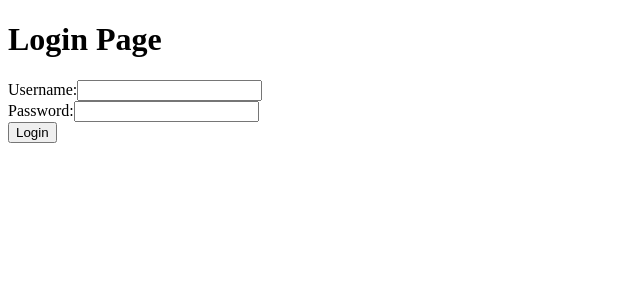
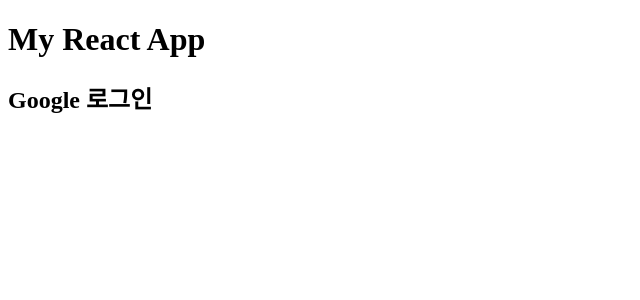
Before and after one commit to turtleneck-saver/Frontend, a React (Create React App) app: page / in a window 1280 px wide. Shown: the top 300 px of the page, without its empty margins (0-640 px from the left). Built offline with nearby package versions, Linux system fonts and the light colour scheme.

Commit message:
updated 2025-05-22

```diff
--- a/package.json
+++ b/package.json
@@ -30,6 +30,8 @@
     "@emotion/styled": "^11.13.0",
     "@material-ui/icons": "^4.11.3",
     "@mui/material": "^6.1.1",
+    "@react-oauth/google": "^0.12.2",
+    "axios": "^1.9.0",
     "react-ion-icon": "^4.0.0",
     "react-router-dom": "^6.26.2",
     "react-scripts": "^5.0.1",
--- /dev/null
+++ b/src/components/GoogleLoginButton.jsx
@@ -0,0 +1,67 @@
+import { GoogleOAuthProvider, GoogleLogin } from "@react-oauth/google";
+
+const GoogleLoginButton = () => {
+  const backendValidateTokenUrl =
+    "http://127.0.0.1:8000/api/google/validate_token/";
+  const GOOGLE_CLIENT_ID_CLIENT_SIDE =
+    "235310330925-m7hmtbipvf03i085obskko131l84ske7.apps.googleusercontent.com";
+  const handleLoginSuccess = async (credentialResponse) => {
+    const idToken = credentialResponse.credential;
+    const headers = {
+      "Content-Type": "application/json",
+    };
+
+    try {
+      const res = await fetch(backendValidateTokenUrl, {
+        method: "POST",
+        headers: headers,
+        body: JSON.stringify({ access_token: idToken }),
+      });
+
+      if (!res.ok) {
+        const errorData = await res.json();
+        console.error("Server response error: ", res.status, errorData);
+        alert(
+          `토큰 검증 요청 중 오류 발생: ${res.status} - ${
+            errorData.detail || res.statusText
+          }`
+        );
+        return;
+      }
+
+      const data = await res.json();
+      console.log(
+        "Server response from validate_google_token endpoint: ",
+        data
+      );
+
+      if (data.valid) {
+        alert(
+          "Google 토큰 백엔드 전송 및 임시 검증 완료! (실제 로그인 처리 로직 필요)"
+        );
+      } else {
+        alert("백엔드에서 토큰 검증 실패 응답을 받았습니다.");
+      }
+    } catch (error) {
+      console.error("Fetch request failed: ", error);
+      alert("네트워크 오류 발생. 서버 연결을 확인해주세요.");
+    }
+  };
+
+  return (
+    <GoogleOAuthProvider clientId={GOOGLE_CLIENT_ID_CLIENT_SIDE}>
+      <div>
+        <h2>Google 로그인</h2>
+        <GoogleLogin
+          onSuccess={handleLoginSuccess}
+          onError={() => {
+            console.log("Login Failed (ID Token Flow)");
+            alert("Google 로그인 실패!");
+          }}
+        />
+      </div>
+    </GoogleOAuthProvider>
+  );
+};
+
+export default GoogleLoginButton;
--- a/src/pages/login.jsx
+++ b/src/pages/login.jsx
@@ -1,23 +1,18 @@
-import styled from "styled-components";
-const Style = styled.div``; // <--여기에 css 적용시켜주세요
-const Login = () => {
+import { GoogleOAuthProvider } from "@react-oauth/google";
+import GoogleLoginButton from "../components/GoogleLoginButton"; // 아래에서 만들 컴포넌트
+
+function Login() {
+  const googleClientId =
+    "235310330925-m7hmtbipvf03i085obskko131l84ske7.apps.googleusercontent.com";
+
   return (
-    <Style>
-      <h1>Login Page</h1>
-      <form>
-        <label>
-          Username:
-          <input type="text" name="username" />
-        </label>
-        <br />
-        <label>
-          Password:
-          <input type="password" name="password" />
-        </label>
-        <br />
-        <button type="submit">Login</button>
-      </form>
-    </Style>
+    <GoogleOAuthProvider clientId={googleClientId}>
+      <div>
+        <h1>My React App</h1>
+        <GoogleLoginButton />
+      </div>
+    </GoogleOAuthProvider>
   );
-};
+}
+
 export default Login;
```
Also changed, not shown: 1 other file (tests, documents, lock files or other folders).
